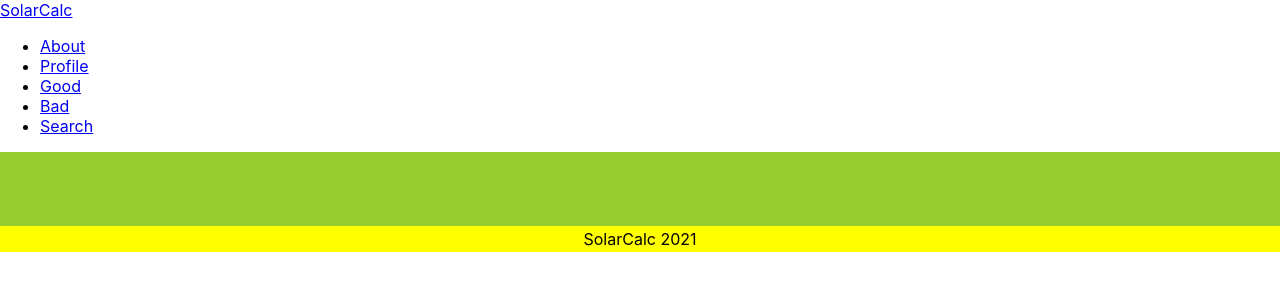
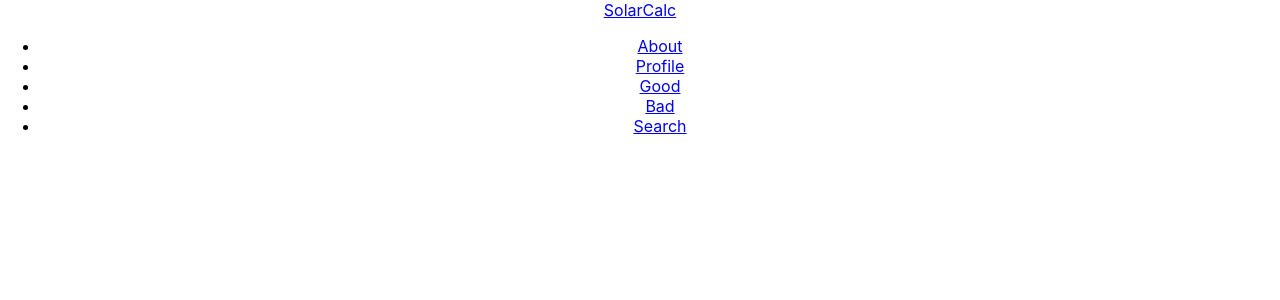
Before and after one commit to trae77/solar-react, a React (Create React App) app: page /search in a window 1280 px wide. Shown: the top 300 px of the page. Built offline with nearby package versions, Linux system fonts and the light colour scheme.

Commit message:
router work

```diff
--- a/src/App.js
+++ b/src/App.js
@@ -1,43 +1,35 @@
 // import SearchForm from "./components/SearchForm";
 import "./App.css";
 import React from "react";
-import { BrowserRouter as Router, Route } from "react-router-dom";
+import { BrowserRouter as Router, Routes, Route } from "react-router-dom";
 import Good from "./pages/Good";
 import Bad from "./pages/Bad";
 import Search from "./pages/Search";
 // import About from "./pages/About";
 import login from "./pages/login";
 import Navbar from "./components/Navbar";
-import Footer from "./components/Footer";
-// import Wrapper from "./components/Wrapper";
-import { Routes } from "react-router-dom";
-import logout from "./pages/logout";
+import About from "./pages/About";
+// import Footer from "./components/Footer";
 // import Calculator from "./components/calculatorForm";
 // import Map from './Map';
 
 function App() {
   return (
-    <Router>
-      <div>
+    <div className="App">
+      <Router>
+
         <Navbar />
-
         <Routes>
-          {/* <Route exact path="/" component={About} />
-
-          <Route exact path="/about" component={About} /> */}
-
+          <Route exact path="/about" component={About} />
           <Route exact path="/good" component={Good} />
           <Route exact path="/bad" component={Bad} />
           <Route exact path="/login" component={login} />
-
           {/* <Route exact path="/logout" component={logout} />  */}
-          <Route exact path="/" component={Search} />
+          <Route exact path="/" component={About} />
           <Route exact path="/search" component={Search} />
         </Routes>
-
-        <Footer />
-      </div>
-    </Router>
+      </Router>
+    </div>
   );
 }
 
--- a/src/pages/Search.js
+++ b/src/pages/Search.js
@@ -4,7 +4,8 @@ import Container from "../components/Container";
 import SearchForm from "../components/SearchForm";
 import SearchResults from "../components/SearchResults";
 import Alert from "../components/Alert";
-import { Navigate } from "react-router-dom";
+// import { Redirect } from "react-router-dom";
+// import { Navigate } from "react-router-dom";
 // import withAuth from "../utils/auth";
 
 var lat = [];
@@ -72,10 +73,16 @@ class Search extends Component {
       if (this.state.solar > 3) {
         console.log("hit");
         console.log(this.state.solar);
-        return <Navigate to="/Good" />;
+        // return <Redirect to="/Good" />;
       } else {
-        return <Navigate to="/Bad" />;
+        console.log("hit");
+        console.log(this.state.solar);
+        // return <Redirect to="/Bad" />;
       }
+      //   return < to="/Good" />;
+      // } else {
+      //   return < to="/Bad" />;
+      // }
     }
 
     return (
```
Also changed, not shown: package.json (+15 -19 lines), 1 other file (tests, documents, lock files or other folders).
